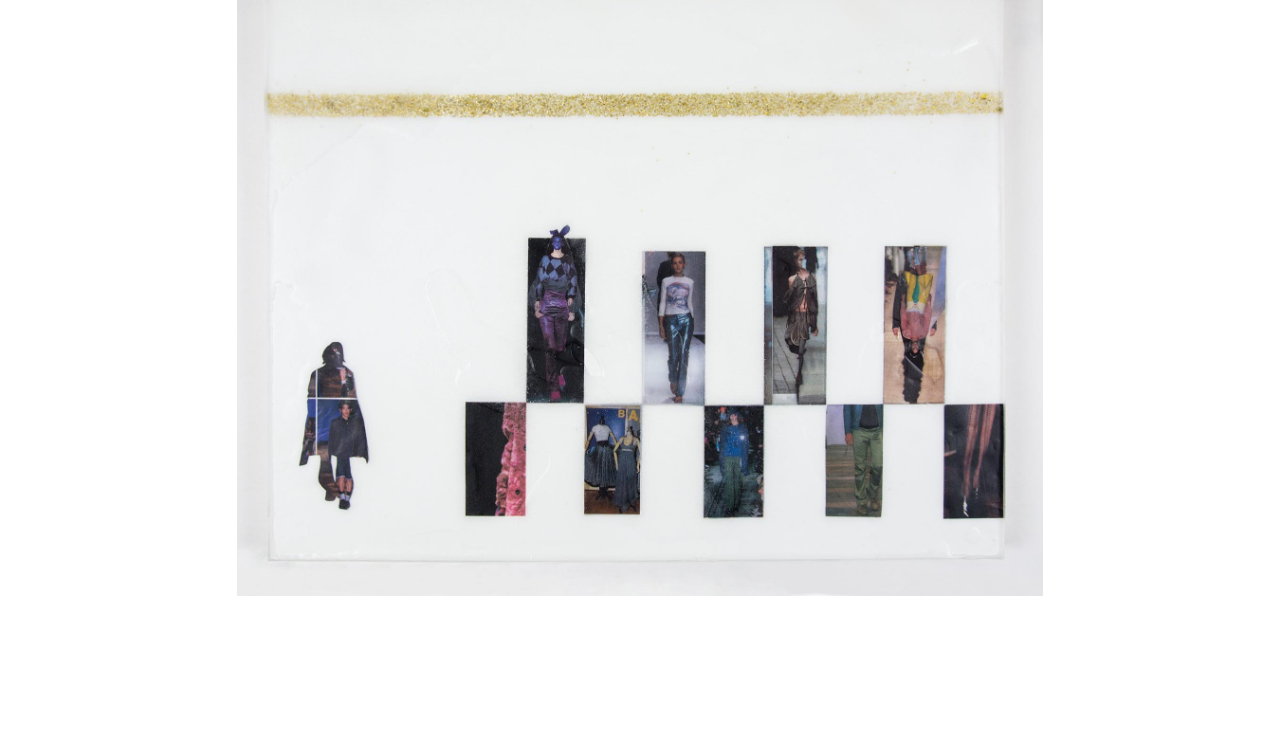
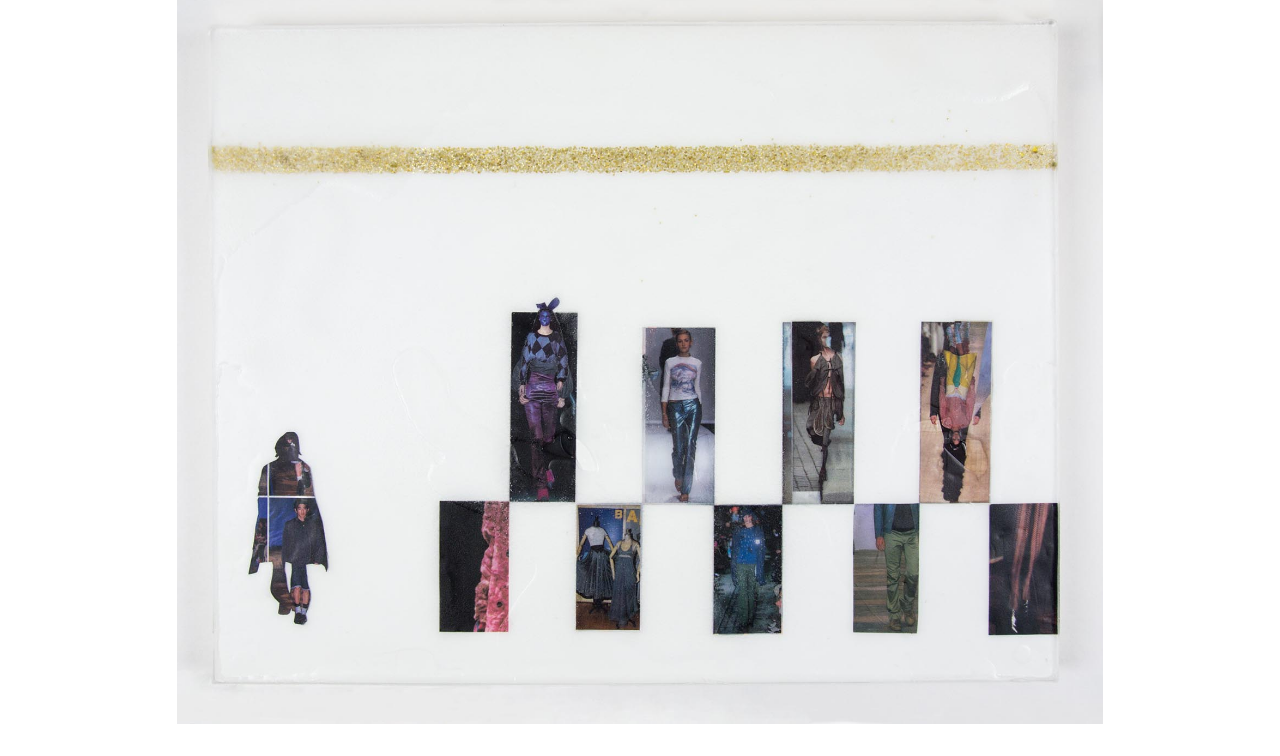
Before and after one commit to mattheweiraldi/mattheweiraldi.github.io, a plain HTML site: page index.html in a window 1280 px wide. Shown: the part 44-800 px from the top of the page. Drawn offline with Linux system fonts and the light colour scheme.

Commit message:
last change for 08-27-15

```diff
--- a/index.html
+++ b/index.html
@@ -52,11 +52,11 @@ function onResizeConstantWidth() {
 }
 
 function onResizeConstantHeight() {
-    var constantHeight = $("#wrapper").height() * .8;
-    //var constantHeight = window.screen.height*.8;
+    var constantHeight = $("#wrapper").height() * .92;
+    //var constantHeight = window.screen.height * .8;
     //var constantHeight = document.body.clientHeight;
 
-    $(".image_wrapper").height(constantHeight);
+    //$(".image_wrapper").height(constantHeight);
     //alert(constantHeight);
 
     $(".image_wrapper img").each(function(){
```
